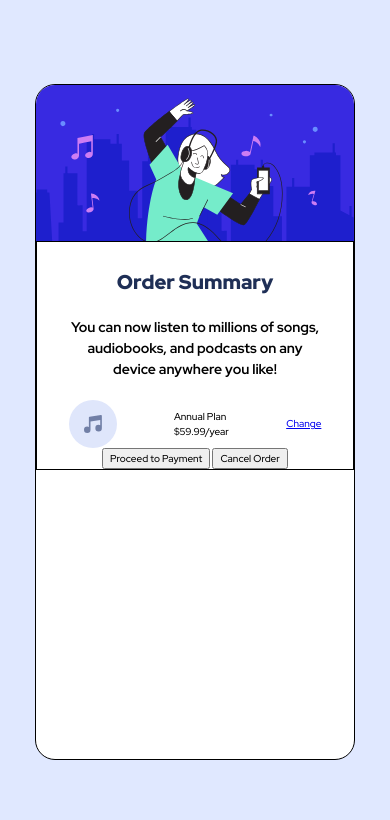
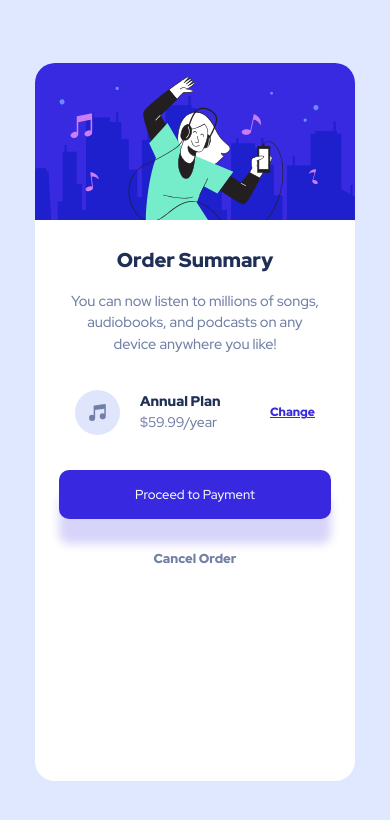
Before and after one commit to DaniDhax/fm-order-summary-component, a plain HTML site: page index.html in a window 390 px wide. Drawn offline with Linux system fonts and the light colour scheme.

Commit message:
Mobile 2

```diff
--- a/index.html
+++ b/index.html
@@ -30,16 +30,20 @@
           </h2>
         </div>
         <div class="plan">
-          <img src="./images/icon-music.svg" alt="">
-          <div class="plan-container">
-            <p class="plan-tipo">Annual Plan</p>
-            <p class="plan-precio">$59.99/year</p>
+          <div class="icono-plan">
+            <img src="./images/icon-music.svg" alt="">
+            <div class="plan-container">
+              <p class="plan-tipo">Annual Plan</p>
+              <p class="plan-precio">$59.99/year</p>
+            </div>
           </div>
           <a href="#">Change</a>
         </div>
         <div class="buttons">
-          <button>Proceed to Payment</button>
-          <button>Cancel Order</button>
+          <button class="proceed">Proceed to Payment</button>
+          <div class="cancel">
+            <a>Cancel Order</a>
+          </div>
         </div>
       </div>
     </main>
--- a/style.css
+++ b/style.css
@@ -1,4 +1,4 @@
-@import url('https://fonts.googleapis.com/css2?family=Red+Hat+Display:wght@500;700;900&display=swap');
+@import url("https://fonts.googleapis.com/css2?family=Red+Hat+Display:wght@500;700;900&display=swap");
 
 :root {
   /* ? COLOR */
@@ -14,8 +14,6 @@
   /* ? FONTS */
   --ff-red-hat-display: "Red Hat Display", sans-serif;
 }
-
-
 
 /*********************************************************/
 /* ! GLOBAL RESET */
@@ -98,9 +96,6 @@ select {
 /* ! END OF GLOBAL RESET */
 /**************************************************************/
 
-
-
-
 html {
   font-size: 62.5%;
   font-family: var(--ff-red-hat-display);
@@ -113,15 +108,13 @@ body {
   display: flex;
   align-items: center;
   justify-content: center;
-
 }
 
 .card {
   width: 80vw;
-  height: 80vh;
+  height: 85vh;
   max-width: 320px;
   min-width: 320px;
-  border: 1px solid black;
   border-radius: 20px;
   background-color: white;
   display: flex;
@@ -131,7 +124,6 @@ body {
 }
 
 .card-foto {
-
 }
 
 .card-texto {
@@ -139,10 +131,11 @@ body {
   flex-direction: column;
   justify-content: center;
   align-items: center;
-  border: 1px solid black;
+
 }
 
-h1, h2 {
+h1,
+h2 {
   text-align: center;
 }
 
@@ -154,16 +147,28 @@ h1 {
 }
 
 h2 {
-  margin: 2rem 3rem;
-  font-size: 1.4rem;
+  margin: 1.5rem 3.5rem;
+  font-size: 1.45rem;
+  font-weight: 500;
+  color: var(--desaturated-blue);
 }
 
-
 .plan {
-  width: 80%;
+  width: 75%;
   display: flex;
   justify-content: space-between;
   align-items: center;
+  margin: 2rem 0 3.5rem 0;
+}
+
+.icono-plan {
+  display: flex;
+  align-items: center;
+  gap: 2rem;
+}
+
+.icono-plan img {
+  height: 45px;
 }
 
 .plan-container {
@@ -171,6 +176,53 @@ h2 {
   flex-direction: column;
 }
 
+.plan-tipo {
+  font-size: 1.4rem;
+  color: var(--dark-blue);
+  font-weight: 900;
+}
+
+.plan-precio {
+  font-size: 1.4rem;
+  color: var(--desaturated-blue);
+}
+
+.plan a {
+  font-size: 1.2rem;
+  color: var(--brightbblue);
+  font-weight: 900;
+}
+
+
+.buttons {
+  display: flex;
+  flex-direction: column;
+  gap: 3rem;
+  width: 100%;
+  align-items: center;
+}
+
+.buttons .proceed {
+  width: 85%;
+  background-color: var(--brightbblue);
+  color: var(--very-pale-blue);
+  padding: 1.5rem;
+  border: 1px transparent;
+  border-radius: 10px;
+  font-size: 1.3rem;
+  box-shadow: 0px 25px 10px hsl(245, 75%, 52%,0.2);
+}
+
+.buttons a {
+  width: 85%;
+  padding: 1.5rem;
+  font-size: 1.3rem;
+  color: var(--desaturated-blue);
+  font-weight: 900;
+}
+
+
+
 @media (min-width: 600px) {
   main {
     box-shadow: 2px 2px 10px rgba(0, 0, 0, 0.1);
```
